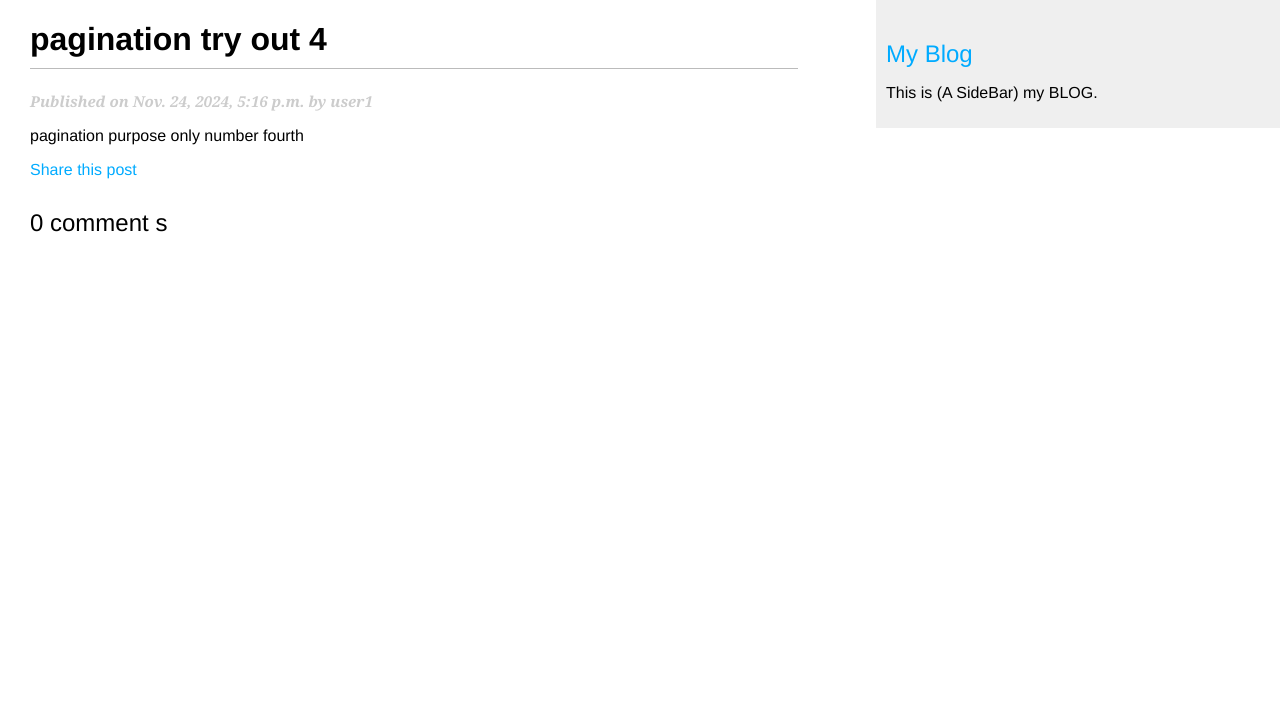
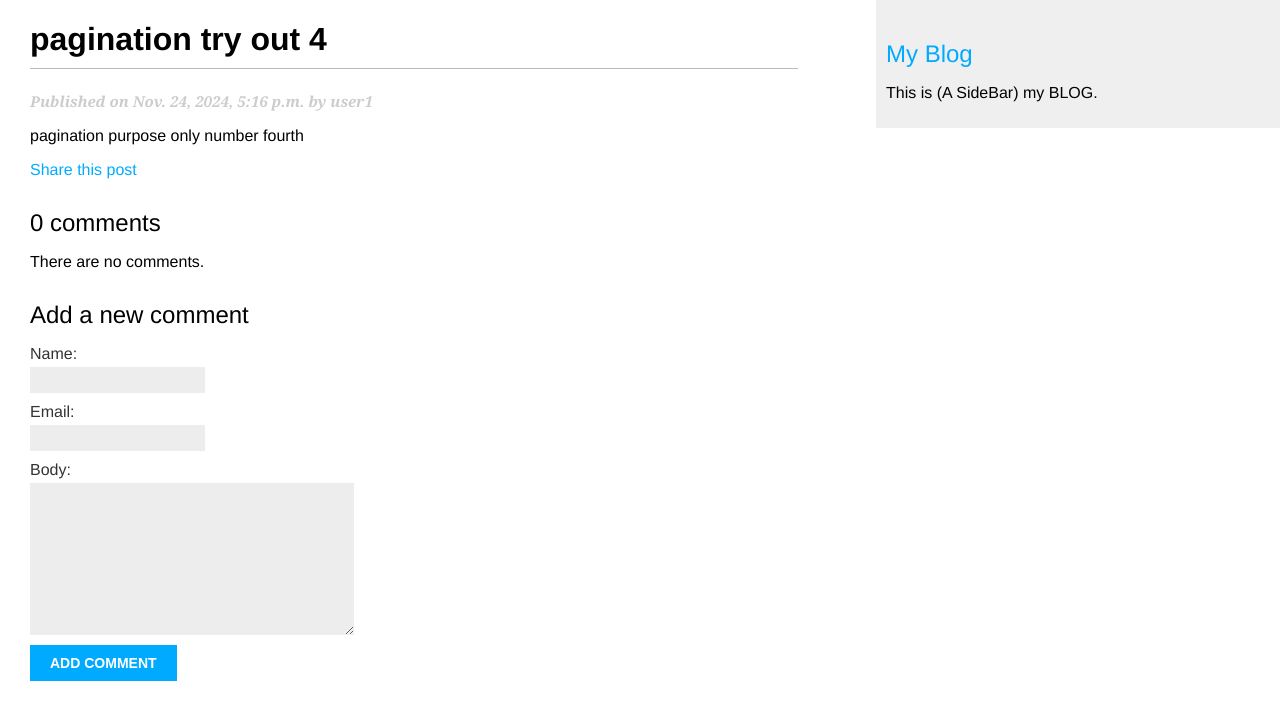
Before and after one commit to Aakashraz/django-myblog, a Django app: a page that uses blog/templates/blog/post/detail.html in a window 1280 px wide. Shown: the top 720 px of the page. Run offline with Django 5.2, Linux system fonts and the light colour scheme; data comes from the database, SQL or seed files in the repository; both versions use the stored data as it was after the commit.

Commit message:
minor change made to comment_form.html on url part, blog:post_comment  post.id, to make it work

```diff
--- a/blog/templates/blog/post/detail.html
+++ b/blog/templates/blog/post/detail.html
@@ -10,11 +10,25 @@
     {{ post.body|linebreaks }}
 {#    linebreaks converts the output into HTML line breaks.#}
     <p>
-        <a href="{% url "blog:post_share" post.id %}">Share this post</a>
+        <a href="{% url 'blog:post_share' post.id %}">Share this post</a>
     </p>
     {% with comments.count as total_comments %}
         <h2>
-            {{ total_comments }} comment {{ total_comments|pluralize }}
+            {{ total_comments }} comment{{ total_comments|pluralize }}
+            {# The pluralize template filter returns a string with the letter “s” if the value is different from 1 #}
         </h2>
     {% endwith %}
+    {% for comment in comments %}
+        <div class="comment">
+            <p class="info">
+                Comment {{ forloop.counter }} by {{ comment.name }},
+                {{ comment.created_on }}
+            </p>
+            {{ comment.body|linebreaks }}
+        </div>
+    {% empty %}
+        <p>There are no comments.</p>
+    {% endfor %}
+
+    {% include "blog/post/includes/comment_form.html" %}
 {% endblock %}
--- a/blog/templates/blog/post/includes/comment_form.html
+++ b/blog/templates/blog/post/includes/comment_form.html
@@ -1,5 +1,5 @@
 <h2> Add a new comment</h2>
-<form action = "{% url "blog:post_comment" post_id %}" method="post">
+<form action = "{% url 'blog:post_comment' post.id %}" method="post">
     {% csrf_token %}
     {{ form.as_p }}
     <p><input type="submit" value="Add comment"></p>
--- a/blog/urls.py
+++ b/blog/urls.py
@@ -1,6 +1,5 @@
 from django.urls import path
 from . import views
-
 
 app_name = 'blog'
 
```
Also changed, not shown: db.sqlite3.
